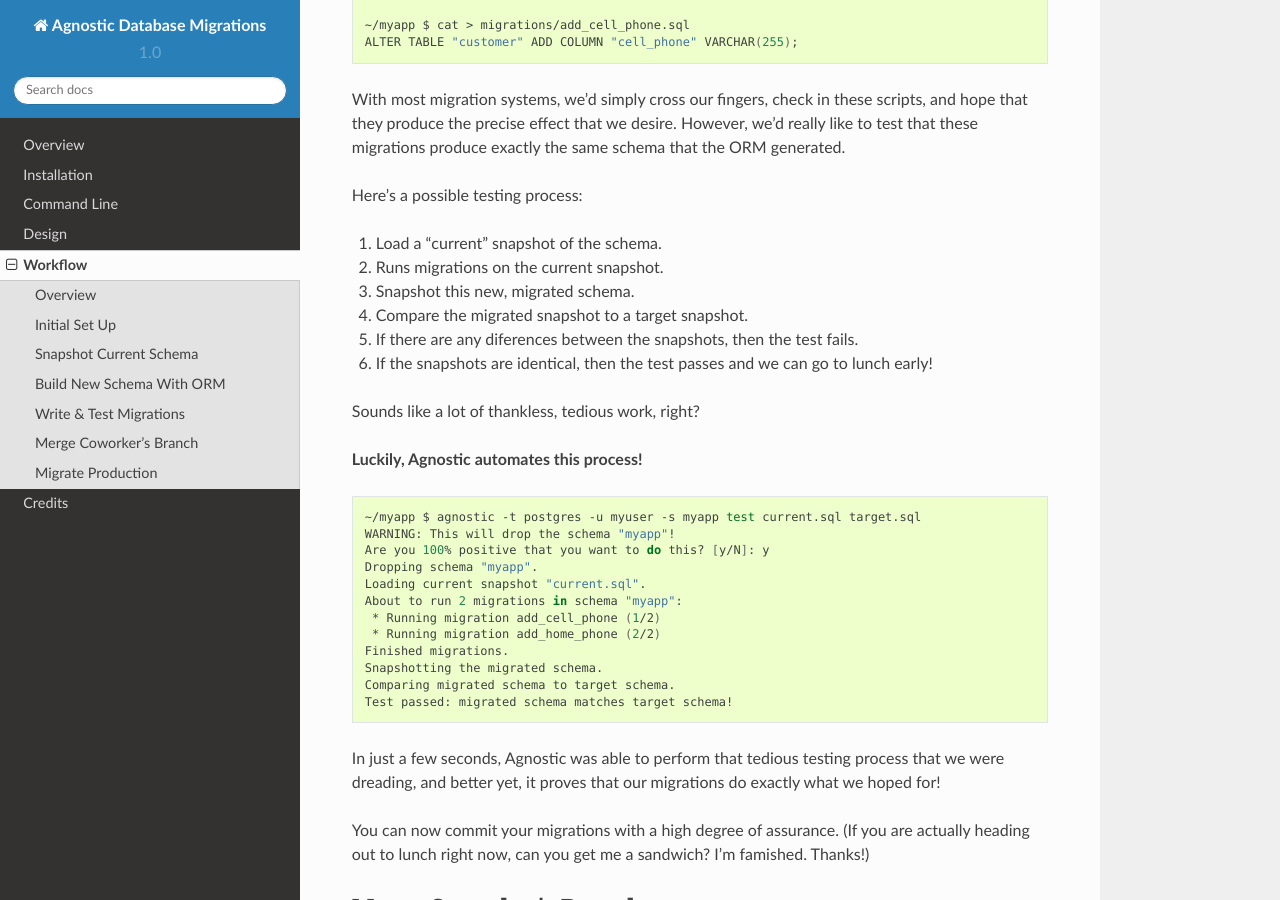
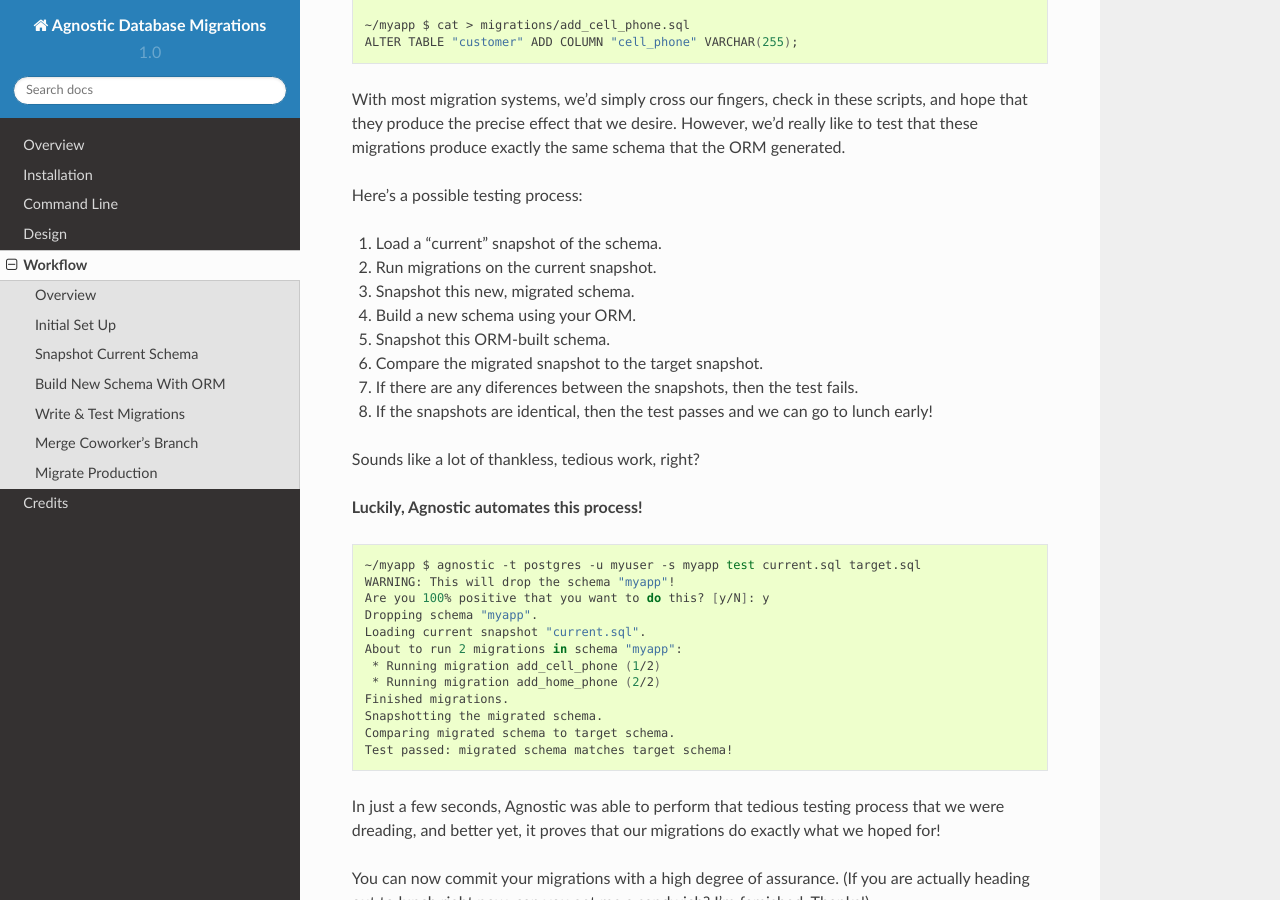
Before and after one commit to TeamHG-Memex/agnostic, a Sphinx documentation site: the page built from docs/workflow.rst, in a window 1280 px wide and 900 px high, scrolled down 2696 px. Built offline with Sphinx 7.4.7 and the Read the Docs theme 2.0.0, drawn with Linux system fonts in a browser that asks for light colours.

Commit message:
Small edit to docs.

```diff
--- a/docs/design.rst
+++ b/docs/design.rst
@@ -298,7 +298,7 @@
 define the schema using a native API, then generate SQL statements to build that
 schema. This naturally leads to a difficult question:
 
-    *How do we ensure that the build process always results in the same, exact
+    *How do we ensure that the build process always results in the same exact
     schema as migrating?*
 
 This is deceptively difficult. Small difference in schemas across multiple
--- a/docs/workflow.rst
+++ b/docs/workflow.rst
@@ -149,11 +149,13 @@
 Here's a possible testing process:
 
 1. Load a "current" snapshot of the schema.
-2. Runs migrations on the current snapshot.
+2. Run migrations on the current snapshot.
 3. Snapshot this new, migrated schema.
-4. Compare the migrated snapshot to a target snapshot.
-5. If there are any diferences between the snapshots, then the test fails.
-6. If the snapshots are identical, then the test passes and we can go to lunch
+4. Build a new schema using your ORM.
+5. Snapshot this ORM-built schema.
+6. Compare the migrated snapshot to the target snapshot.
+7. If there are any diferences between the snapshots, then the test fails.
+8. If the snapshots are identical, then the test passes and we can go to lunch
    early!
 
 Sounds like a lot of thankless, tedious work, right?
```
